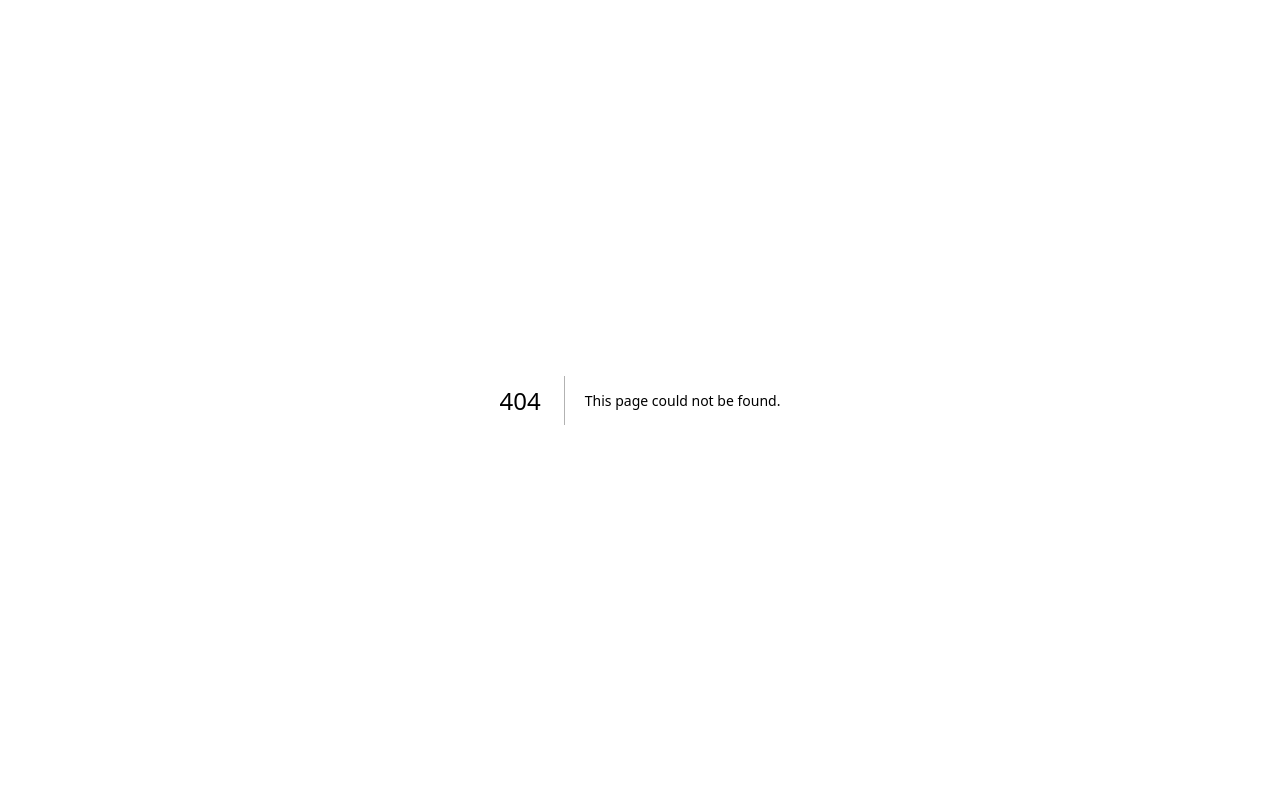
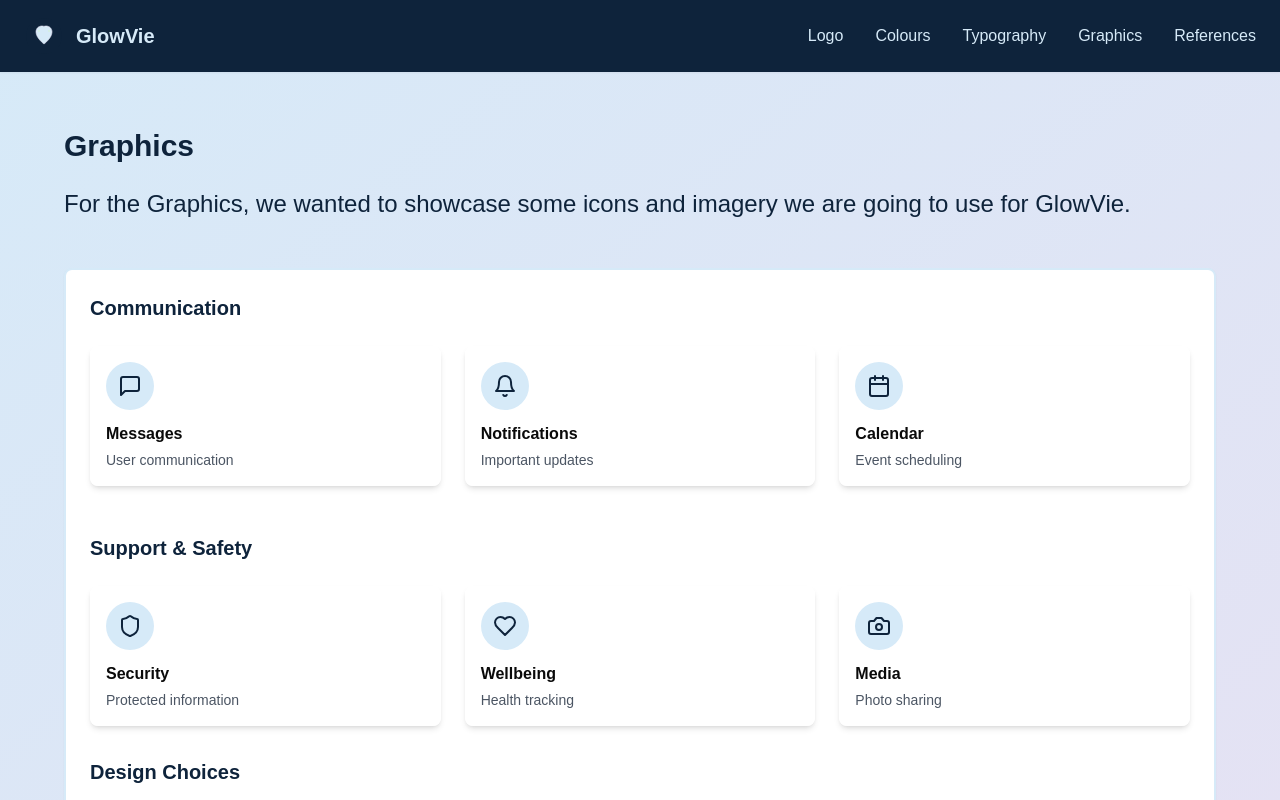
Before and after one commit to AhmedCalif/GlowVie-StyleGuide, a Next.js app: page /graphics in a window 1280 px wide. Before the commit this address had no page. Shown: the top 800 px of the page. Built offline with nearby package versions, Linux system fonts and the light colour scheme.

Commit message:
feat: add a graphics page template to work on

```diff
--- /dev/null
+++ b/src/app/graphics/page.tsx
@@ -0,0 +1,9 @@
+import { Graphics } from "@/components/Graphics"
+
+export default function GraphicsPage () {
+    return (
+        <>
+        <Graphics />
+        </>
+    )
+}
--- /dev/null
+++ b/src/components/Graphics.tsx
@@ -0,0 +1,119 @@
+import Link from "next/link";
+import { Camera, Shield, Heart, Bell, Calendar, MessageSquare, type LucideIcon } from 'lucide-react';
+import { Card, CardContent } from '@/components/ui/card';
+
+export function Graphics() {
+  const navItems = [
+    { href: '/logo', label: 'Logo' },
+    { href: '/colours', label: 'Colours' },
+    { href: '/typography', label: 'Typography' },
+    { href: '/graphics', label: 'Graphics' },
+    { href: '/references', label: 'References' }
+  ];
+
+  const LogoSVG = () => (
+    <svg xmlns="http://www.w3.org/2000/svg" viewBox="0 0 200 200" className="w-full h-full">
+      <circle cx="100" cy="100" r="90" fill="#0E233B"/>
+      <path d="M100 140 C100 140 60 110 60 80C60 60 75 50 90 50C95 50 100 52 100 52C100 52 105 50 110 50C125 50 140 60 140 80C140 110 100 140 100 140Z"
+            fill="#D6EAF8" stroke="#E6E1F3" strokeWidth="3"/>
+      <circle cx="75" cy="75" r="5" fill="#D4EFDF"/>
+      <circle cx="125" cy="75" r="5" fill="#D4EFDF"/>
+    </svg>
+  );
+
+  const iconGroups = [
+    {
+      title: "Communication",
+      icons: [
+        { icon: MessageSquare, label: "Messages", description: "User communication" },
+        { icon: Bell, label: "Notifications", description: "Important updates" },
+        { icon: Calendar, label: "Calendar", description: "Event scheduling" },
+      ]
+    },
+    {
+      title: "Support & Safety",
+      icons: [
+        { icon: Shield, label: "Security", description: "Protected information" },
+        { icon: Heart, label: "Wellbeing", description: "Health tracking" },
+        { icon: Camera, label: "Media", description: "Photo sharing" },
+      ]
+    }
+  ];
+
+  const IconCard = ({ icon: Icon, label, description }: { icon: LucideIcon, label: string, description: string }) => (
+    <div className="bg-white/90 rounded-lg p-4 shadow-md hover:shadow-lg transition-shadow">
+      <div className="bg-[#D6EAF8] p-3 rounded-full w-fit mb-3">
+        <Icon className="w-6 h-6 text-[#0E233B]" />
+      </div>
+      <h4 className="font-comfortaa font-semibold mb-1">{label}</h4>
+      <p className="text-sm text-gray-600">{description}</p>
+    </div>
+  );
+
+  return (
+    <div className="flex flex-col min-h-screen bg-gradient-to-br from-[#D6EAF8] to-[#E6E1F3]">
+      <nav className="px-6 py-4 bg-[#0E233B] backdrop-blur-sm fixed w-full z-50 shadow-sm">
+        <div className="max-w-7xl mx-auto flex justify-between items-center">
+          <Link href="/" className="flex items-center gap-3 group">
+            <div className="relative w-10 h-10">
+              <LogoSVG />
+            </div>
+            <span className="font-bold text-xl text-[#D6EAF8]">GlowVie</span>
+          </Link>
+
+          <div className="flex-wrap gap-8 hidden md:flex">
+            {navItems.map((item) => (
+              <div key={item.href}>
+                <Link
+                  href={item.href}
+                  className="relative py-2 text-[#D6EAF8] hover:text-[#D4EFDF] transition-colors group"
+                >
+                  {item.label}
+                </Link>
+              </div>
+            ))}
+          </div>
+        </div>
+      </nav>
+
+      <main className="container mx-auto px-4 pt-32 pb-20 flex-grow">
+        <div className="max-w-6xl mx-auto flex flex-col gap-12">
+          <div className="space-y-6 text-center md:text-left">
+            <h2 className="md:text-3xl font-bold text-[#0E233B] inset-x-px">Graphics</h2>
+            <p className="text-[#0E233B] text-2xl font-comfortaa">
+              For the Graphics, we wanted to showcase some icons and imagery we are going to use for GlowVie.
+            </p>
+          </div>
+
+          <Card className="border-2 border-[#D6EAF8]">
+            <CardContent className="pt-6">
+              {iconGroups.map((group, idx) => (
+                <div key={group.title} className={`mb-8 ${idx !== 0 ? 'mt-12' : ''}`}>
+                  <h3 className="text-xl font-comfortaa font-bold text-[#0E233B] mb-6">
+                    {group.title}
+                  </h3>
+                  <div className="grid grid-cols-1 md:grid-cols-3 gap-6">
+                    {group.icons.map((icon, index) => (
+                      <IconCard key={index} {...icon} />
+                    ))}
+                  </div>
+                </div>
+              ))}
+
+              <div className="mt-8 space-y-4">
+                <h3 className="text-xl font-comfortaa font-bold text-[#0E233B]">Design Choices</h3>
+                <ul className="list-disc pl-6 space-y-2 text-gray-700">
+                  <li>High contrast icons for better visibility</li>
+                  <li>Consistent 24px sizing for clear recognition</li>
+                  <li>Rounded corners matching our brand style</li>
+                  <li>Soft shadows for subtle depth</li>
+                  <li>Descriptive labels for accessibility</li>
+                </ul>
+              </div>
+            </CardContent>
+          </Card>
+        </div>
+      </main>
+    </div>
+  );
+}
--- /dev/null
+++ b/src/components/ui/card.tsx
@@ -0,0 +1,79 @@
+import * as React from "react"
+
+import { cn } from "@/lib/utils"
+
+const Card = React.forwardRef<
+  HTMLDivElement,
+  React.HTMLAttributes<HTMLDivElement>
+>(({ className, ...props }, ref) => (
+  <div
+    ref={ref}
+    className={cn(
+      "rounded-lg border bg-card text-card-foreground shadow-sm",
+      className
+    )}
+    {...props}
+  />
+))
+Card.displayName = "Card"
+
+const CardHeader = React.forwardRef<
+  HTMLDivElement,
+  React.HTMLAttributes<HTMLDivElement>
+>(({ className, ...props }, ref) => (
+  <div
+    ref={ref}
+    className={cn("flex flex-col space-y-1.5 p-6", className)}
+    {...props}
+  />
+))
+CardHeader.displayName = "CardHeader"
+
+const CardTitle = React.forwardRef<
+  HTMLDivElement,
+  React.HTMLAttributes<HTMLDivElement>
+>(({ className, ...props }, ref) => (
+  <div
+    ref={ref}
+    className={cn(
+      "text-2xl font-semibold leading-none tracking-tight",
+      className
+    )}
+    {...props}
+  />
+))
+CardTitle.displayName = "CardTitle"
+
+const CardDescription = React.forwardRef<
+  HTMLDivElement,
+  React.HTMLAttributes<HTMLDivElement>
+>(({ className, ...props }, ref) => (
+  <div
+    ref={ref}
+    className={cn("text-sm text-muted-foreground", className)}
+    {...props}
+  />
+))
+CardDescription.displayName = "CardDescription"
+
+const CardContent = React.forwardRef<
+  HTMLDivElement,
+  React.HTMLAttributes<HTMLDivElement>
+>(({ className, ...props }, ref) => (
+  <div ref={ref} className={cn("p-6 pt-0", className)} {...props} />
+))
+CardContent.displayName = "CardContent"
+
+const CardFooter = React.forwardRef<
+  HTMLDivElement,
+  React.HTMLAttributes<HTMLDivElement>
+>(({ className, ...props }, ref) => (
+  <div
+    ref={ref}
+    className={cn("flex items-center p-6 pt-0", className)}
+    {...props}
+  />
+))
+CardFooter.displayName = "CardFooter"
+
+export { Card, CardHeader, CardFooter, CardTitle, CardDescription, CardContent }
```
